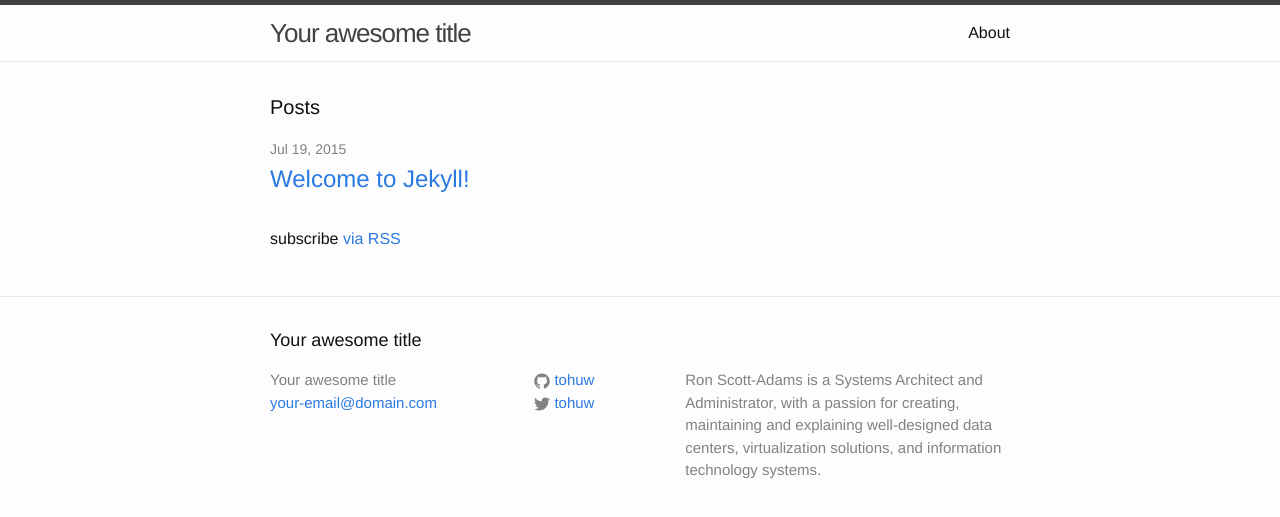
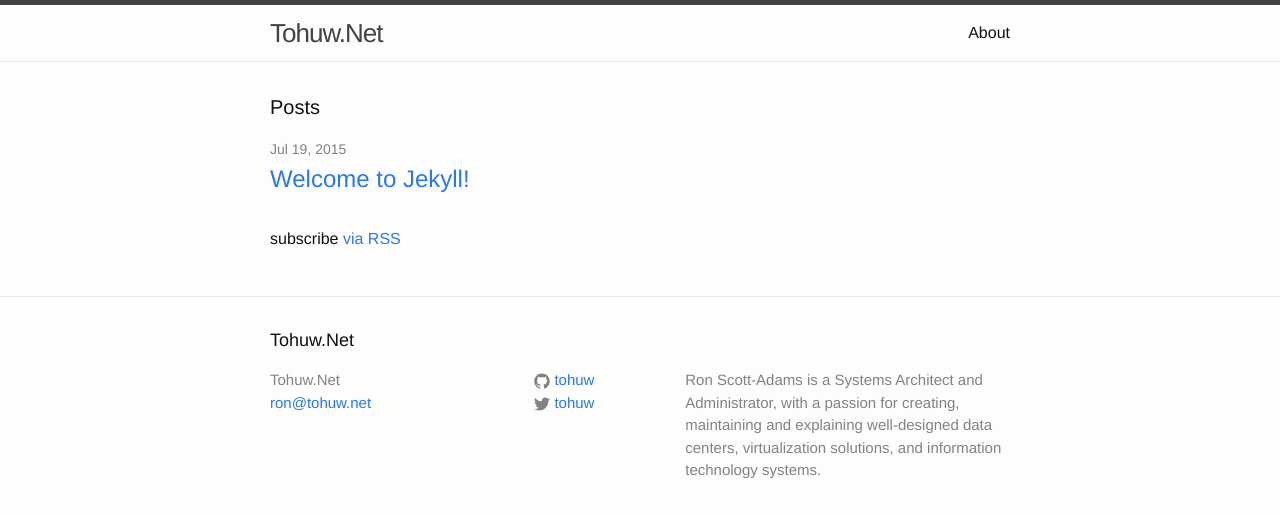
Before and after one commit to tohuw/tohuwnet-sources-old, a Jekyll site: the page built from index.html, in a window 1280 px wide. Shown: the top 517 px of the page. Built offline with Jekyll 4.4.1, drawn with Linux system fonts in a browser that asks for light colours.

Commit message:
Added JS dir, customized config a bit

```diff
--- a/_config.yml
+++ b/_config.yml
@@ -1,12 +1,13 @@
 # Site settings
-title: Your awesome title
-email: your-email@domain.com
+title: Tohuw.Net
+email: ron@tohuw.net
 description: >
   Ron Scott-Adams is a Systems Architect and Administrator, with a passion for
   creating, maintaining and explaining well-designed data centers,
   virtualization solutions, and information technology systems.
 baseurl: "" # the subpath of your site, e.g. /blog/
 url: "https://tohuw.net" # the base hostname & protocol for your site
+timezone: America/New_York
 twitter_username: tohuw
 github_username:  tohuw
 
```
Also changed, not shown: 1 other file.
